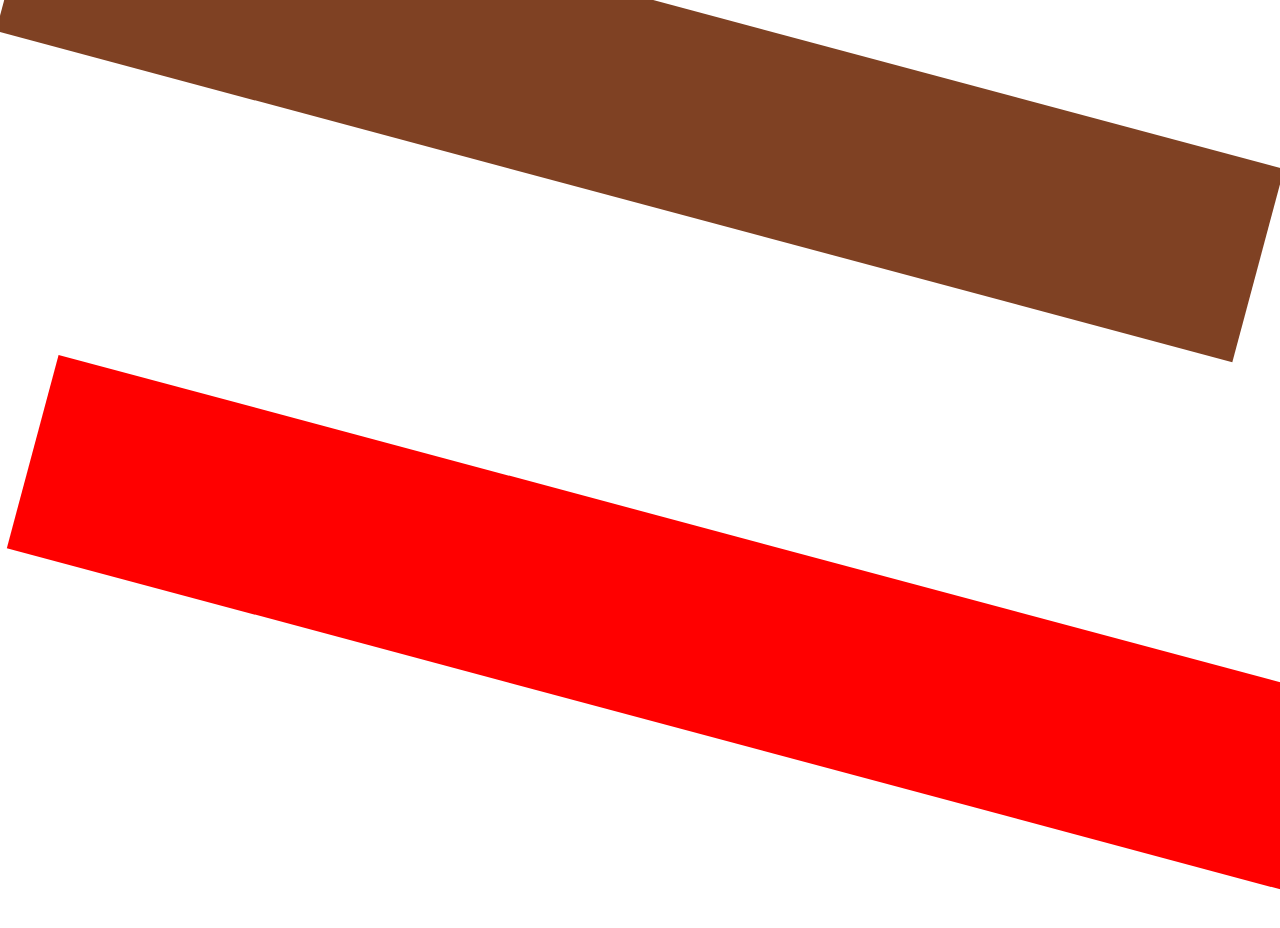
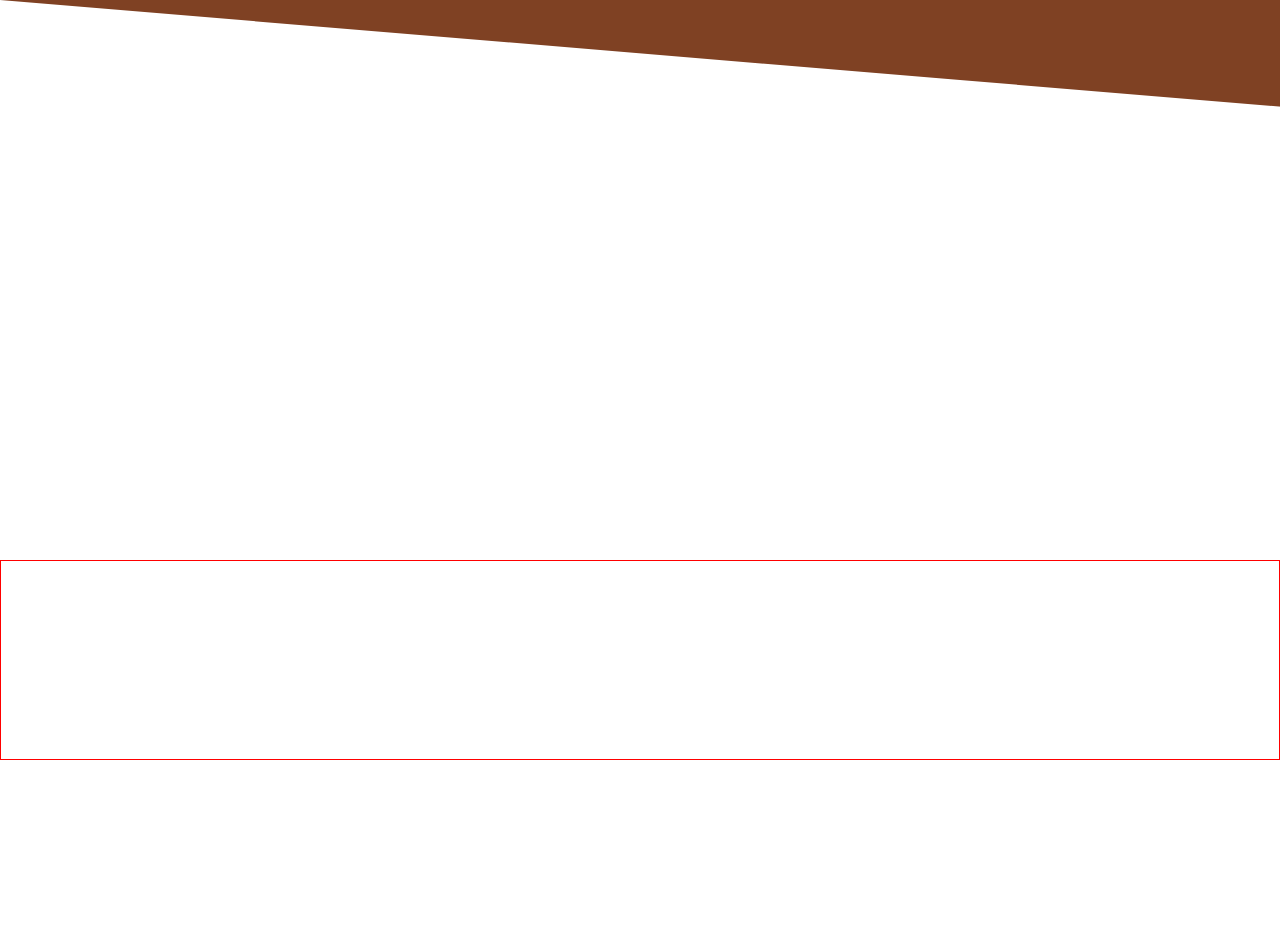
Before and after one commit to nanasino2055/200720_rotateBackground, a plain HTML site: page index.html in a window 1280 px wide. Shown: the top 928 px of the page. After the commit the page ends 800 px from the top, so only its background shows below. Drawn offline with Linux system fonts and the light colour scheme.

Commit message:
make a triangle

```diff
--- a/style.css
+++ b/style.css
@@ -25,9 +25,13 @@ body
 
 .above
 {
-  height: 25%;
-  background-color: #7F4123;
-    transform: rotate(15deg);
+  height: 160px;
+  border-top: 80px solid #7F4123;
+  border-right: 960px solid #7F4123;
+  border-bottom: 80px solid transparent;
+  border-left: 960px solid transparent;
+
+
 }
 .blank
 {
@@ -37,7 +41,6 @@ body
 .below
 {
   height: 25%;
-  background-color: red;
-    transform: rotate(15deg);
-    width: 150%;
+  border: 1px solid red;
+
 }
```
